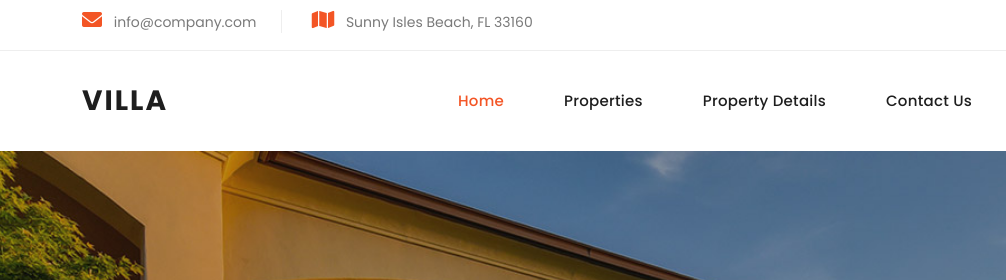
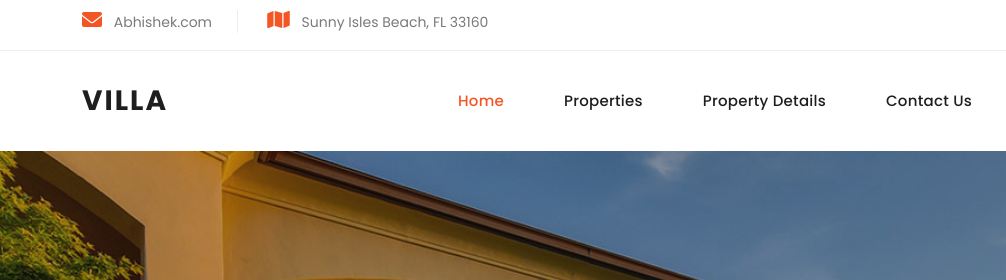
Before and after one commit to kesh-del/VIITPROJECT, a plain HTML site: page index.html in a window 1280 px wide. Shown: the top 280 px of the page, 0-1006 px from the left. Drawn offline with nearby package versions, Linux system fonts and the light colour scheme.

Commit message:
Update index.html

```diff
--- a/index.html
+++ b/index.html
@@ -48,7 +48,7 @@ https://templatemo.com/tm-591-villa-agency
       <div class="row">
         <div class="col-lg-8 col-md-8">
           <ul class="info">
-            <li><i class="fa fa-envelope"></i> info@company.com</li>
+            <li><i class="fa fa-envelope"></i> Abhishek.com</li>
             <li><i class="fa fa-map"></i> Sunny Isles Beach, FL 33160</li>
           </ul>
         </div>
```
